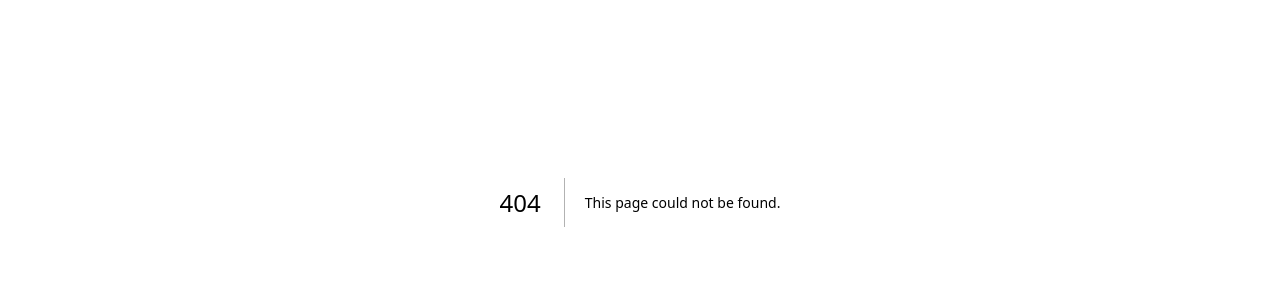
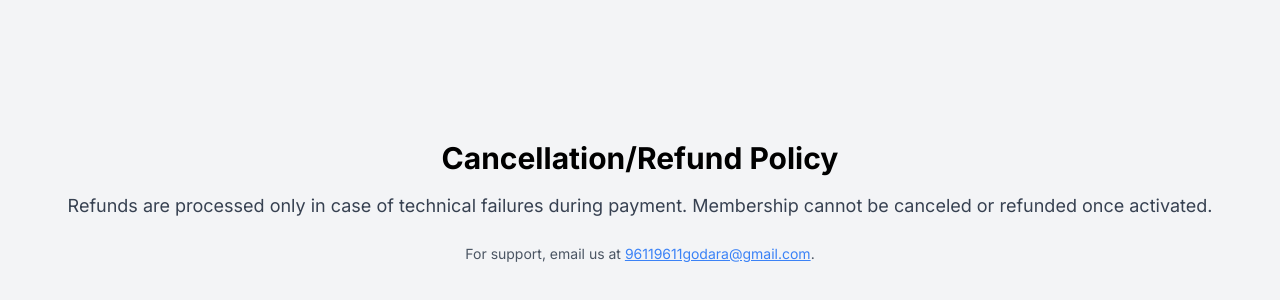
Before and after one commit to Premlak/jatt-vivah, a Next.js app: page /refundpolicy in a window 1280 px wide. Before the commit this address had no page. Shown: the part 198-498 px from the top of the page. Built offline with nearby package versions, Linux system fonts and the light colour scheme.

Commit message:
Create page.tsx

```diff
--- /dev/null
+++ b/app/refundpolicy/page.tsx
@@ -0,0 +1,17 @@
+import React from 'react';
+
+const CancellationRefundPolicy = () => {
+  return (
+    <div className="min-h-screen flex flex-col items-center justify-center bg-gray-100 p-4">
+      <h1 className="text-3xl font-bold mb-4">Cancellation/Refund Policy</h1>
+      <p className="text-lg text-gray-700 mb-6">
+        Refunds are processed only in case of technical failures during payment. Membership cannot be canceled or refunded once activated.
+      </p>
+      <p className="text-sm text-gray-600">
+        For support, email us at <a href="mailto:96119611godara@gmail.com" className="text-blue-500 underline">96119611godara@gmail.com</a>.
+      </p>
+    </div>
+  );
+};
+
+export default CancellationRefundPolicy;
```
